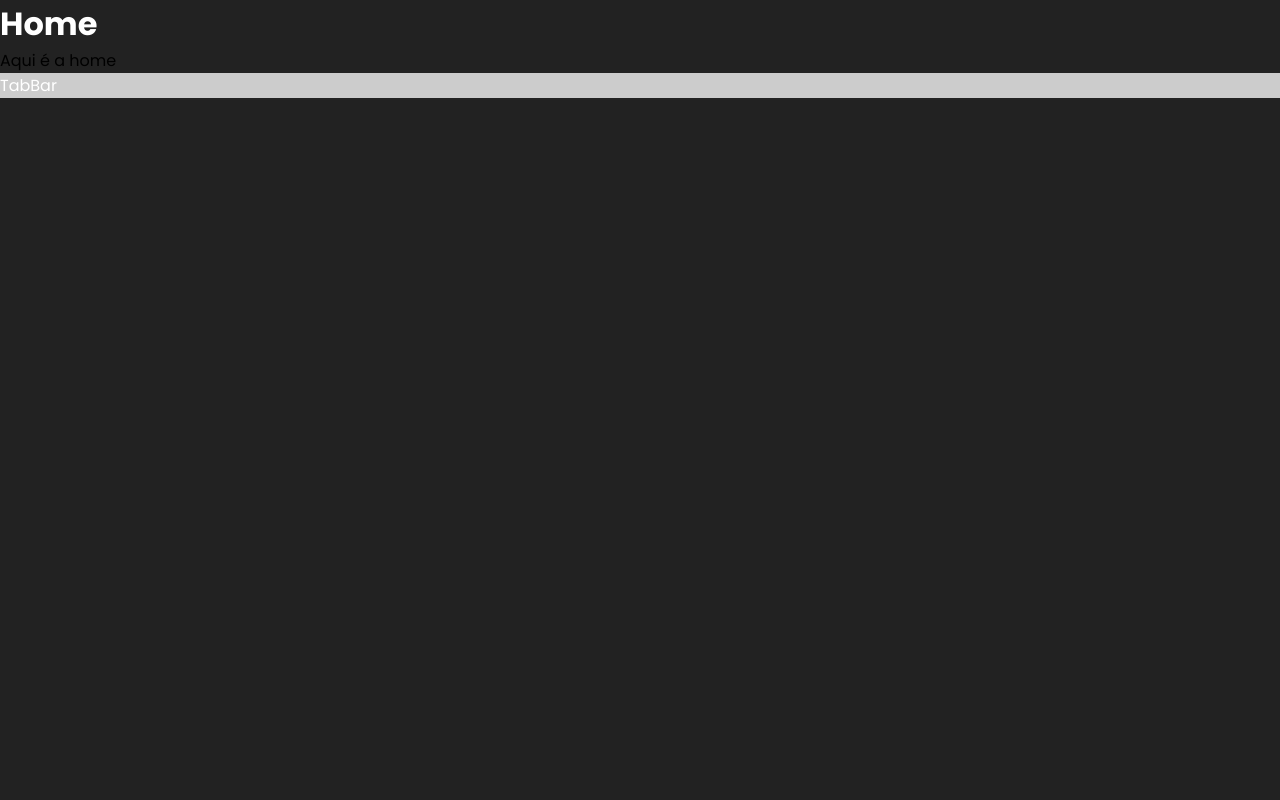
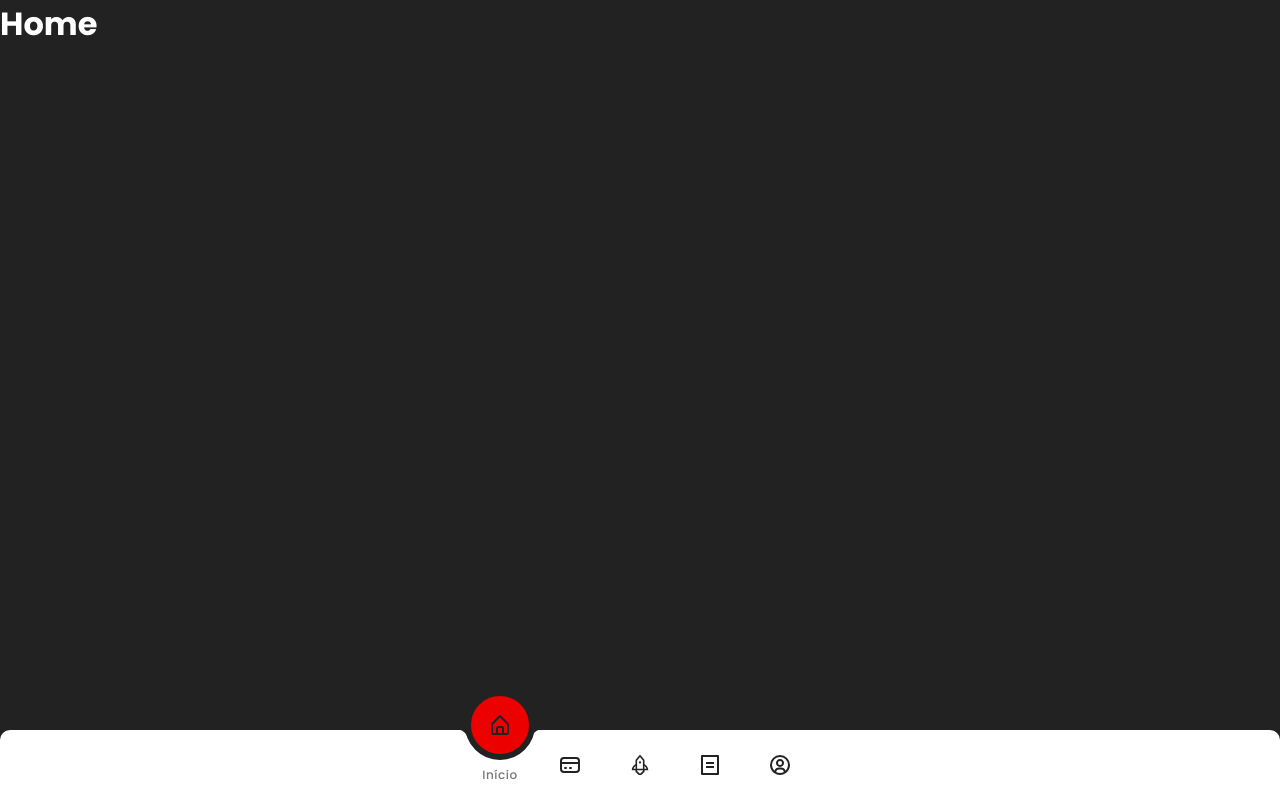
Before and after one commit to guilhermeevencio/chama-gamer-the-code-force, a React (Vite) app: page /home in a window 1280 px wide. Built offline with nearby package versions, Linux system fonts and the light colour scheme.

Commit message:
feat: implements tab bar

```diff
--- a/src/Router.jsx
+++ b/src/Router.jsx
@@ -11,9 +11,9 @@ export function Router() {
     <Routes>
       <Route path="/" element={<Start />} />
       <Route path="/" element={<TabBarLayout />}>
+        <Route path="/cards" element={<Checkout />} />
+        <Route path="/shopping" element={<Shopping />} />
         <Route path="/home" element={<Home />} />
-        <Route path="/checkout" element={<Checkout />} />
-        <Route path="/shopping" element={<Shopping />} />
       </Route>
       <Route path="/login" element={<Login />} />
     </Routes>
--- a/src/components/TabBar/index.jsx
+++ b/src/components/TabBar/index.jsx
@@ -1,8 +1,63 @@
 import React from 'react'
 import styles from './styles.module.css'
+import { useLocation, Link } from 'react-router-dom'
+import { BiHomeAlt, BiUserCircle } from 'react-icons/bi'
+import { HiOutlineCreditCard } from 'react-icons/hi'
+import { RiBillLine } from 'react-icons/ri'
+import { AiOutlineRocket } from 'react-icons/ai'
 
 const TabBar = () => {
-  return <div className={styles.navigation}>TabBar</div>
+  const location = useLocation()
+
+  return (
+    <div className={styles.navigation}>
+      <ul>
+        <li
+          className={`${styles.list} ${
+            location.pathname === '/home' ? styles.active : null
+          }`}
+        >
+          <Link name="home" to="home" className={styles.buttonStyle}>
+            <BiHomeAlt className={styles.icon} />
+            <span className={styles.text}>Início</span>
+          </Link>
+        </li>
+        <li
+          className={`${styles.list} ${
+            location.pathname === '/cards' ? styles.active : null
+          }`}
+        >
+          <Link to="cards" className={styles.buttonStyle} name="cards">
+            <HiOutlineCreditCard className={styles.icon} />
+            <span className={styles.text}>Cartões</span>
+          </Link>
+        </li>
+        <li
+          className={`${styles.list} ${
+            location.pathname === '/shopping' ? styles.active : null
+          }`}
+        >
+          <Link to="/shopping" className={styles.buttonStyle} name="shopping">
+            <AiOutlineRocket className={styles.icon} />
+            <span className={styles.text}>Loja</span>
+          </Link>
+        </li>
+        <li>
+          <Link className={styles.buttonStyle} name="payments" to="/payments">
+            <RiBillLine className={styles.icon} />
+            <span className={styles.text}>Pagar</span>
+          </Link>
+        </li>
+        <li>
+          <Link to="/profile" className={styles.buttonStyle} name="profile">
+            <BiUserCircle className={styles.icon} />
+            <span className={styles.text}>Perfil</span>
+          </Link>
+        </li>
+        <div className={styles.indicator}></div>
+      </ul>
+    </div>
+  )
 }
 
 export default TabBar
--- a/src/components/TabBar/styles.module.css
+++ b/src/components/TabBar/styles.module.css
@@ -1,4 +1,128 @@
 .navigation {
-  background-color: var(--lightGrey, );
-  color: white;
+  background-color: white;
+  position: fixed;
+  width: 100%;
+  height: 70px;
+  display: flex;
+  justify-content: center;
+  align-items: center;
+  border-radius : 10px 10px 0 0;
+  font-size: 1rem;
+  bottom: 0;
+  left: 0;
 }
+
+.navigation ul {
+  display: flex;
+  width: 350px;
+}
+
+.navigation ul li {
+  position: relative;
+  list-style: none;
+  width: 70px;
+  height: 70px;
+  z-index: 1;
+  display: flex;
+  color: var(--mediumGrey);
+}
+
+.buttonStyle {
+  position: relative;
+  border: none;
+  background-color: inherit;
+  display: flex;
+  flex-direction: column;
+  align-items: center;
+  justify-content: center;
+  width: 100%;
+  text-align: center;
+  font-weight: 500;
+  transition: 0.5s;
+}
+
+.icon {
+  position: relative;
+  display: block;
+  line-height: 75px;
+  font-size: 1.5em;
+  text-align: center;
+  transition: 0.5s;
+  color: var(--darkerGrey);
+}
+
+.navigation ul li.active a .icon {
+  transform: translateY(-40px);
+}
+
+.navigation ul li a .text {
+  position: absolute;
+  color: var(--mediumGrey);
+  font-size: 0.75em;
+  letter-spacing: 0.05em;
+  transition: 0.5s;
+  opacity: 0;
+}
+
+.navigation ul li.active a .text {
+  opacity: 1;
+  transform: translateY(10px);
+}
+
+.indicator {
+  position: absolute;
+  content: '';
+  top: -40px;
+  width: 70px;
+  height: 70px;
+  background: var(--santander);
+  border-radius: 50%;
+  border: 6px solid var(--darkerGrey);
+  transition: 0.5s;
+}
+
+.indicator::before {
+  position: absolute;
+  content: ' ';
+  top: 57%;
+  left: -15px;
+  width: 12px;
+  height: 12px;
+  background: transparent;
+  border-top-right-radius: 520px;
+  box-shadow: 0 -5px 0 0 var(--darkerGrey);
+  transition: 0.5s;
+}
+
+.indicator::after {
+  position: absolute;
+  content: ' ';
+  top: 57%;
+  right: -14px;
+  width: 12px;
+  height: 12px;
+  background: transparent;
+  border-top-left-radius: 520px;
+  box-shadow: 0 -5px 0 0 var(--darkerGrey);
+  transition: 0.5s;
+}
+
+.navigation ul li:nth-child(1).active ~ .indicator {
+  transform: translateX(calc(70px * 0));
+}
+
+.navigation ul li:nth-child(2).active ~ .indicator {
+  transform: translateX(calc(70px * 1));
+}
+
+.navigation ul li:nth-child(3).active ~ .indicator {
+  transform: translateX(calc(70px * 2));
+}
+
+.navigation ul li:nth-child(4).active ~ .indicator {
+  transform: translateX(calc(70px * 3));
+}
+
+.navigation ul li:nth-child(5).active ~ .indicator {
+  transform: translateX(calc(70px * 4));
+}
--- a/src/index.css
+++ b/src/index.css
@@ -23,4 +23,5 @@ body {
   font-weight: normal;
   font-size: 1rem;
   background-color: var(--darkerGrey);
+  min-height: 100vh;
 }
--- a/src/layouts/TabBarLayout/index.tsx
+++ b/src/layouts/TabBarLayout/index.jsx
@@ -1,10 +1,11 @@
 import React from 'react'
+import styles from './styles.module.css'
 import { Outlet } from 'react-router-dom'
 import TabBar from '../../components/TabBar'
 
 export function TabBarLayout() {
   return (
-    <div>
+    <div className={styles.tabBar}>
       <Outlet />
       <TabBar />
     </div>
--- /dev/null
+++ b/src/layouts/TabBarLayout/styles.module.css
@@ -0,0 +1,3 @@
+.tabBar {
+  width: 390px;
+}
--- a/src/pages/Home/index.jsx
+++ b/src/pages/Home/index.jsx
@@ -2,9 +2,8 @@ import styles from './styles.module.css'
 
 export function Home() {
   return (
-    <div>
+    <div className={styles.home}>
       <h1 className={styles.teste}>Home</h1>
-      <p>Aqui é a home</p>
     </div>
   )
 }
```
